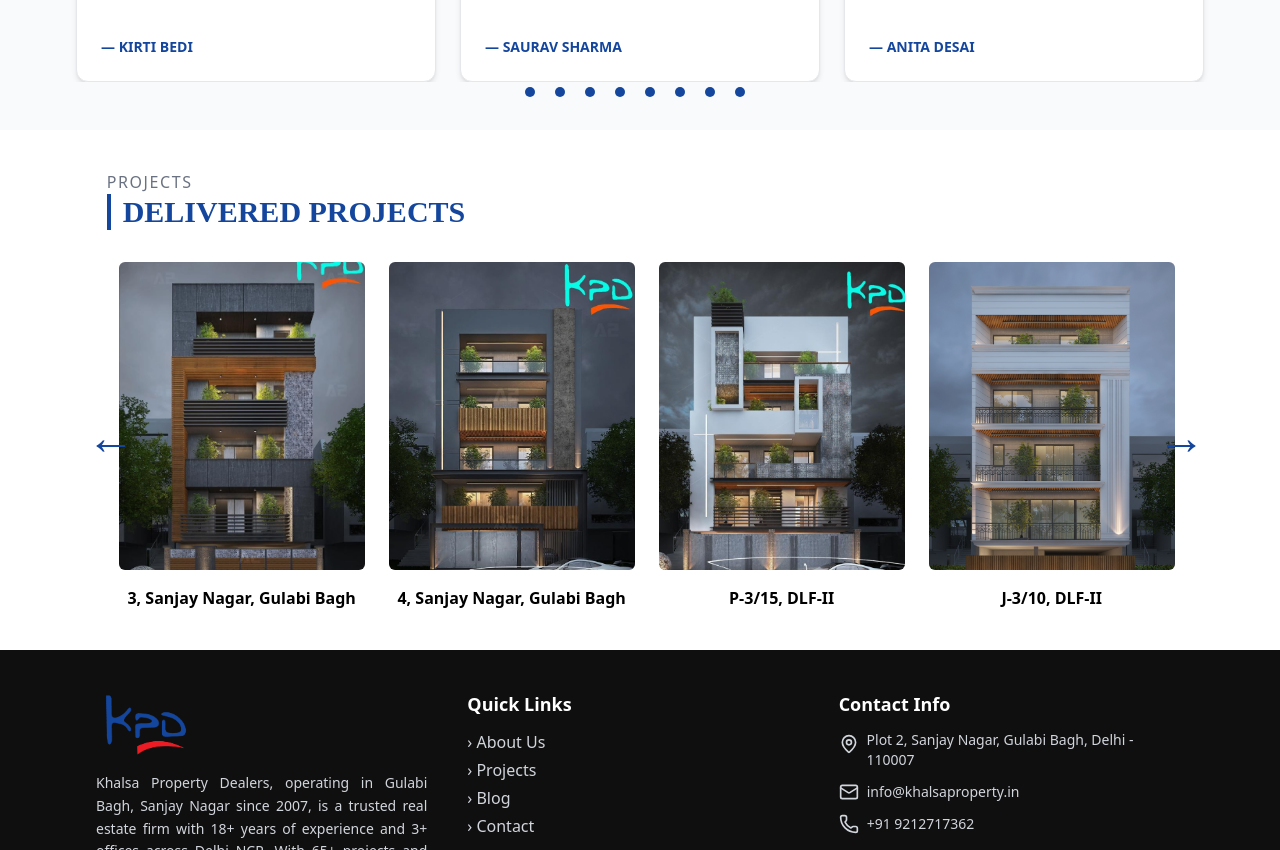
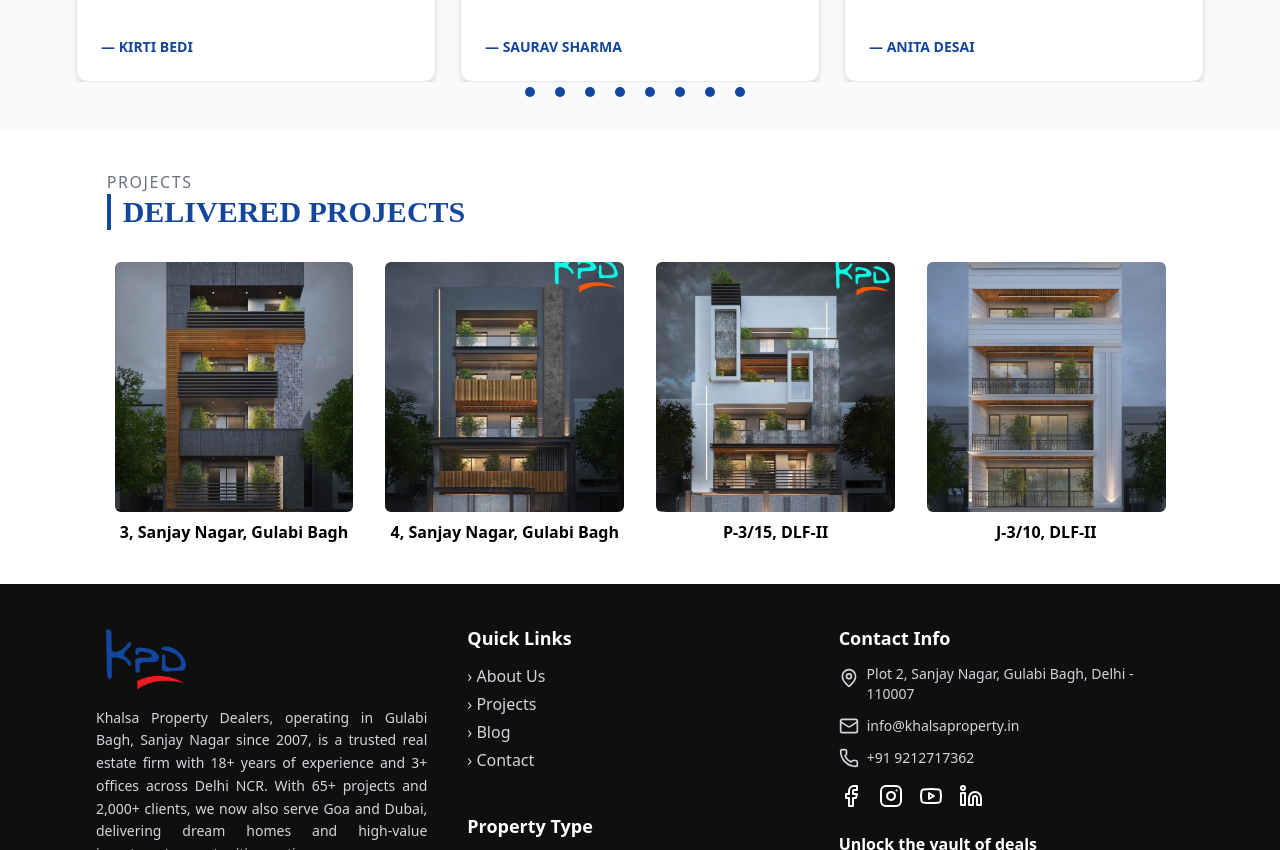
Before and after one commit to Shubham9049/kpd_next-js, a Next.js app: page / in a window 1280 px wide. Shown: the part 2200-3050 px from the top of the page. Built offline with nearby package versions, Linux system fonts and the light colour scheme.

Commit message:
contactside bar, popup form:

```diff
--- /dev/null
+++ b/components/ContactSidebar.tsx
@@ -0,0 +1,68 @@
+"use client";
+import React, { useState } from "react";
+import {
+  FaEnvelope,
+  FaWhatsapp,
+  FaArrowRight,
+  FaArrowLeft,
+  FaPhoneAlt,
+} from "react-icons/fa";
+
+const ContactSidebar: React.FC = () => {
+  const [isOpen, setIsOpen] = useState(true);
+
+  return (
+    <div className="fixed top-1/2 right-0 transform -translate-y-1/2 z-50">
+      {isOpen ? (
+        <div className="flex flex-col items-center rounded-l-xl overflow-hidden shadow-lg transition-all duration-300">
+          {/* Collapse Button */}
+          <button
+            onClick={() => setIsOpen(false)}
+            className="w-12 h-14 bg-black flex items-center justify-center text-white cursor-pointer"
+          >
+            <FaArrowRight />
+          </button>
+
+          {/* Contact Options */}
+          <a
+            href="mailto:info@khalsaproperty.in"
+            className="w-12 h-24 bg-[var(--primary-color)] flex items-center justify-center text-white cursor-pointer"
+          >
+            <div className="flex flex-col items-center justify-center space-y-1">
+              <span className="text-xs rotate-180 writing-vertical">
+                Contact Us
+              </span>
+              <FaEnvelope />
+            </div>
+          </a>
+
+          <a
+            href="https://wa.me/+918368607860"
+            target="_blank"
+            rel="noopener noreferrer"
+            className="w-12 h-14 bg-green-500 flex items-center justify-center text-white cursor-pointer"
+          >
+            <FaWhatsapp />
+          </a>
+
+          <a
+            href="tel:+918368607860"
+            className="w-12 h-14 bg-black flex items-center justify-center text-white cursor-pointer"
+          >
+            <FaPhoneAlt />
+          </a>
+        </div>
+      ) : (
+        // Minimized version with only left-arrow
+        <button
+          onClick={() => setIsOpen(true)}
+          className="w-10 h-14 bg-black rounded-l-xl flex items-center justify-center text-white shadow-lg cursor-pointer"
+        >
+          <FaArrowLeft />
+        </button>
+      )}
+    </div>
+  );
+};
+
+export default ContactSidebar;
--- a/components/FeaturedProjects.tsx
+++ b/components/FeaturedProjects.tsx
@@ -1,8 +1,9 @@
 "use client";
 import React from "react";
-import Slider, { CustomArrowProps } from "react-slick";
-import "slick-carousel/slick/slick.css";
-import "slick-carousel/slick/slick-theme.css";
+import { Swiper, SwiperSlide } from "swiper/react";
+import { Navigation } from "swiper/modules";
+import "swiper/css";
+import "swiper/css/navigation";
 import img1 from "../assets/IMG-20211025-WA0004 (1).jpg";
 import img2 from "../assets/IMG-20211025-WA0005.jpg";
 import img3 from "../assets/IMG-20211025-WA0006 (1).jpg";
@@ -21,47 +22,10 @@ const projects: Project[] = [
   { img: img4, title: "J-3/10, DLF-II" },
 ];
 
-// Custom Arrow component
-const Arrow: React.FC<CustomArrowProps & { direction: "left" | "right" }> = ({
-  onClick,
-  direction,
-}) => (
-  <button
-    onClick={onClick}
-    className={`absolute top-1/2 -translate-y-1/2 z-10 text-[var(--primary-color)] text-3xl md:text-5xl ${
-      direction === "left" ? "-left-5" : "-right-5"
-    } hover:text-gray-700 transition-colors`}
-  >
-    {direction === "left" ? "←" : "→"}
-  </button>
-);
-
 const FeaturedProjects: React.FC = () => {
-  const NextArrow = (props: CustomArrowProps) => (
-    <Arrow {...props} direction="right" />
-  );
-  const PrevArrow = (props: CustomArrowProps) => (
-    <Arrow {...props} direction="left" />
-  );
-
-  const settings = {
-    dots: false,
-    infinite: true,
-    speed: 600,
-    slidesToShow: 4,
-    slidesToScroll: 1,
-    arrows: true,
-    nextArrow: <NextArrow />,
-    prevArrow: <PrevArrow />,
-    responsive: [
-      { breakpoint: 1024, settings: { slidesToShow: 2 } },
-      { breakpoint: 640, settings: { slidesToShow: 1 } },
-    ],
-  };
-
   return (
-    <section className="py-10">
-      <div className="w-11/12 md:w-5/6 mx-auto">
+    <section className="py-10 relative">
+      <div className="w-11/12 md:w-5/6 mx-auto relative">
         {/* Title */}
         <div className="mb-8">
           <p className="uppercase tracking-widest text-gray-500 text-md">
@@ -72,25 +36,35 @@ const FeaturedProjects: React.FC = () => {
           </h2>
         </div>
 
-        {/* Slider aligned with title */}
-        <div className="pl-3">
-          <Slider {...settings} className="-mx-3">
-            {projects.map((project, idx) => (
-              <div key={idx} className="px-3">
-                <div className="aspect-[4/5] overflow-hidden rounded-md group">
+        {/* Swiper Slider */}
+        <Swiper
+          modules={[Navigation]}
+          navigation
+          spaceBetween={16} // gap between cards
+          slidesPerView={4} // default for desktop
+          breakpoints={{
+            1024: { slidesPerView: 4 }, // desktop
+            768: { slidesPerView: 2 }, // tablet
+            0: { slidesPerView: 1 }, // mobile
+          }}
+        >
+          {projects.map((project, idx) => (
+            <SwiperSlide key={idx}>
+              <div className="px-2">
+                <div className="h-48 md:h-[250px] overflow-hidden rounded-md group">
                   <img
                     src={project.img.src}
                     alt={project.title}
                     className="w-full h-full object-cover group-hover:scale-105 transition-transform duration-500"
                   />
                 </div>
-                <h3 className="mt-4 text-md font-semibold text-center">
+                <h3 className="mt-2 text-md font-semibold text-center">
                   {project.title}
                 </h3>
               </div>
-            ))}
-          </Slider>
-        </div>
+            </SwiperSlide>
+          ))}
+        </Swiper>
       </div>
     </section>
   );
--- a/components/Testimonial.tsx
+++ b/components/Testimonial.tsx
@@ -56,9 +56,16 @@ const Testimonials: React.FC = () => {
     autoplaySpeed: 4000,
     slidesToShow: 3,
     slidesToScroll: 1,
+
     responsive: [
-      { breakpoint: 1024, settings: { slidesToShow: 2 } },
-      { breakpoint: 640, settings: { slidesToShow: 1 } },
+      {
+        breakpoint: 1024, // Tablet
+        settings: { slidesToShow: 2, slidesToScroll: 1 },
+      },
+      {
+        breakpoint: 768, // Mobile
+        settings: { slidesToShow: 1, slidesToScroll: 1 },
+      },
     ],
     appendDots: (dots: React.ReactNode) => (
       <div className="mt-2">
--- a/package.json
+++ b/package.json
@@ -14,8 +14,10 @@
     "next": "15.5.4",
     "react": "19.1.0",
     "react-dom": "19.1.0",
+    "react-icons": "^5.5.0",
     "react-slick": "^0.31.0",
-    "slick-carousel": "^1.8.1"
+    "slick-carousel": "^1.8.1",
+    "swiper": "^12.0.2"
   },
   "devDependencies": {
     "@eslint/eslintrc": "^3",
--- a/src/app/globals.css
+++ b/src/app/globals.css
@@ -26,3 +26,8 @@
 .font-chewy {
   font-family: var(--font-chewy);
 }
+
+.writing-vertical {
+  writing-mode: vertical-rl;
+  text-orientation: mixed;
+}
--- a/src/app/page.tsx
+++ b/src/app/page.tsx
@@ -1,3 +1,5 @@
+"use client";
+import { FaPhoneAlt, FaWhatsapp } from "react-icons/fa";
 import About from "../../components/About";
 import FeaturedProjects from "../../components/FeaturedProjects";
 import Footer from "../../components/Footer";
@@ -5,8 +7,19 @@ import Hero from "../../components/Hero";
 import LatestLaunches from "../../components/LatestLaunches";
 import Nav from "../../components/Nav";
 import Testimonials from "../../components/Testimonial";
+import ContactSidebar from "../../components/ContactSidebar";
+import PopupForm from "../../components/PopUpForm";
+import { useEffect, useState } from "react";
 
 export default function Home() {
+  const [isPopupOpen, setIsPopupOpen] = useState(false);
+  useEffect(() => {
+    const timer = setTimeout(() => {
+      setIsPopupOpen(true);
+    }, 10000); // 10 seconds
+
+    return () => clearTimeout(timer); // Cleanup
+  }, []);
   return (
     <div>
       <Nav />
@@ -17,6 +30,33 @@ export default function Home() {
       <Testimonials />
       <FeaturedProjects />
       <Footer />
+      {isPopupOpen && <PopupForm onClose={() => setIsPopupOpen(false)} />}
+      <div className="fixed bottom-0 left-0 w-full flex md:hidden z-[9999]">
+        <div className="w-1/2 bg-[var(--primary-color)] text-white text-center py-3">
+          <a
+            href="tel:+971521110795"
+            className="w-full flex items-center justify-center gap-2"
+          >
+            <FaPhoneAlt size={18} />
+            Call Us
+          </a>
+        </div>
+        <div className="w-1/2 bg-white text-green-500 text-center py-3 border-l border-white">
+          <a
+            href="https://wa.me/+971521110795"
+            target="_blank"
+            rel="noopener noreferrer"
+            className="w-full flex items-center justify-center gap-2"
+          >
+            <FaWhatsapp size={18} />
+            WhatsApp
+          </a>
+        </div>
+      </div>
+
+      <div className="hidden md:block">
+        <ContactSidebar />
+      </div>
     </div>
   );
 }
```
Also changed, not shown: 1 other file (tests, documents, lock files or other folders).
